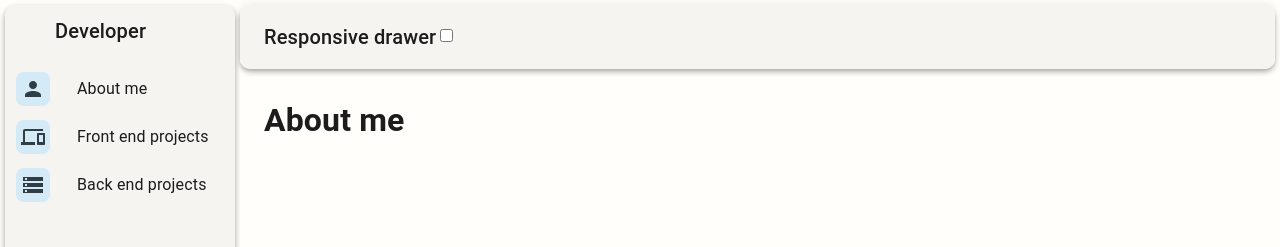
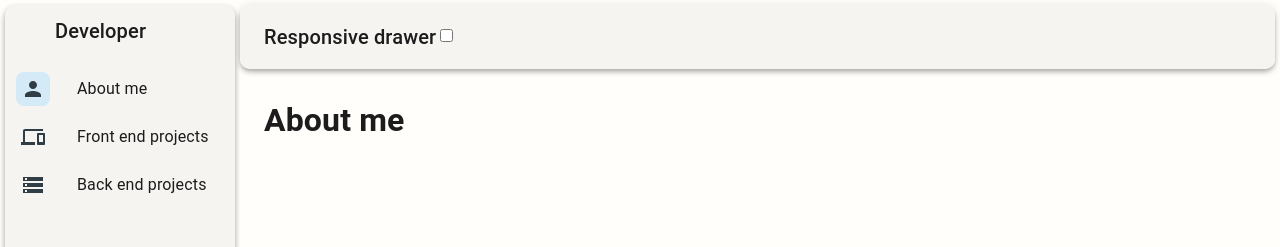
Before and after one commit to fernandoG494/dev-portfolio-v2, a React (Vite) app: page / in a window 1280 px wide. Shown: the top 247 px of the page. Built offline with nearby package versions, Linux system fonts and the light colour scheme.

Commit message:
Active class in sections

```diff
--- a/src/components/IconSelector.tsx
+++ b/src/components/IconSelector.tsx
@@ -1,8 +1,10 @@
 import { useContext } from "react";
+import { useSelector } from "react-redux";
 import PersonIcon from "@mui/icons-material/Person";
 import StorageIcon from "@mui/icons-material/Storage";
 import PhonelinkIcon from "@mui/icons-material/Phonelink";
 
+import { RootState } from "../store";
 import { ISection } from "../interfaces/data";
 import { PlaceThemeContext } from "../interfaces/theme";
 
@@ -10,23 +12,35 @@ import "../styles/components/IconSelector.scss";
 
 const IconSelector = ({ title }: ISection) => {
   const { themeType } = useContext(PlaceThemeContext);
+  const actualPage = useSelector((state: RootState) => state.layout.actualPage);
+
+  const getActiveClass = (page: string) => {
+    if (page === "/" || page === "/about-me") {
+      return title === "About me" ? "active" : "";
+    }
+    if (page === "/front-projects") {
+      return title === "Front end projects" ? "active" : "";
+    }
+    if (page === "/back-projects") {
+      return title === "Back end projects" ? "active" : "";
+    }
+    return "";
+  };
+
+  const activeClass = getActiveClass(actualPage);
 
   switch (title) {
     case "About me":
       return (
-        <PersonIcon className={`Icon-color ${themeType} ${true && "active"}`} />
+        <PersonIcon className={`Icon-color ${themeType} ${activeClass}`} />
       );
     case "Front end projects":
       return (
-        <PhonelinkIcon
-          className={`Icon-color ${themeType} ${true && "active"}`}
-        />
+        <PhonelinkIcon className={`Icon-color ${themeType} ${activeClass}`} />
       );
     case "Back end projects":
       return (
-        <StorageIcon
-          className={`Icon-color ${themeType} ${true && "active"}`}
-        />
+        <StorageIcon className={`Icon-color ${themeType} ${activeClass}`} />
       );
   }
 };
```
